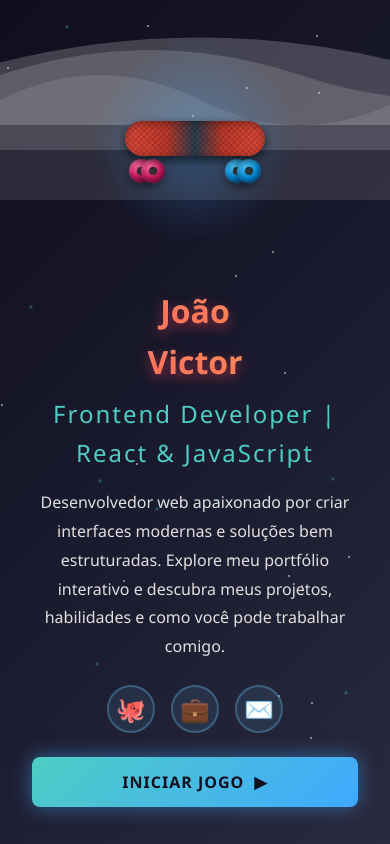
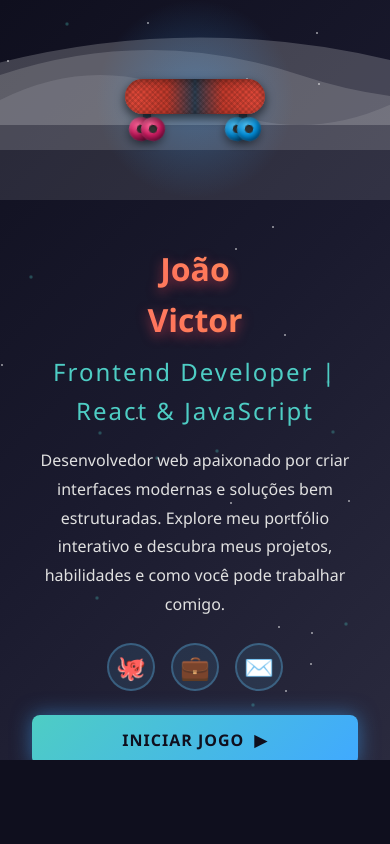
Before and after one commit to JoaoVictorMatos/Portifolio_Game, a React (Vite) app: page / in a window 390 px wide. Built offline with nearby package versions, Linux system fonts and the light colour scheme.

Commit message:
Ajuste mobile

```diff
--- a/src/components/LandingPage/LandingPage.module.css
+++ b/src/components/LandingPage/LandingPage.module.css
@@ -517,7 +517,7 @@
 /* Media Queries */
 @media (max-width: 768px) {
   .landingContainer {
-    max-height: 100dvh;
+    max-height: 90dvh;
   }
   .content {
     flex-direction: column;
```
